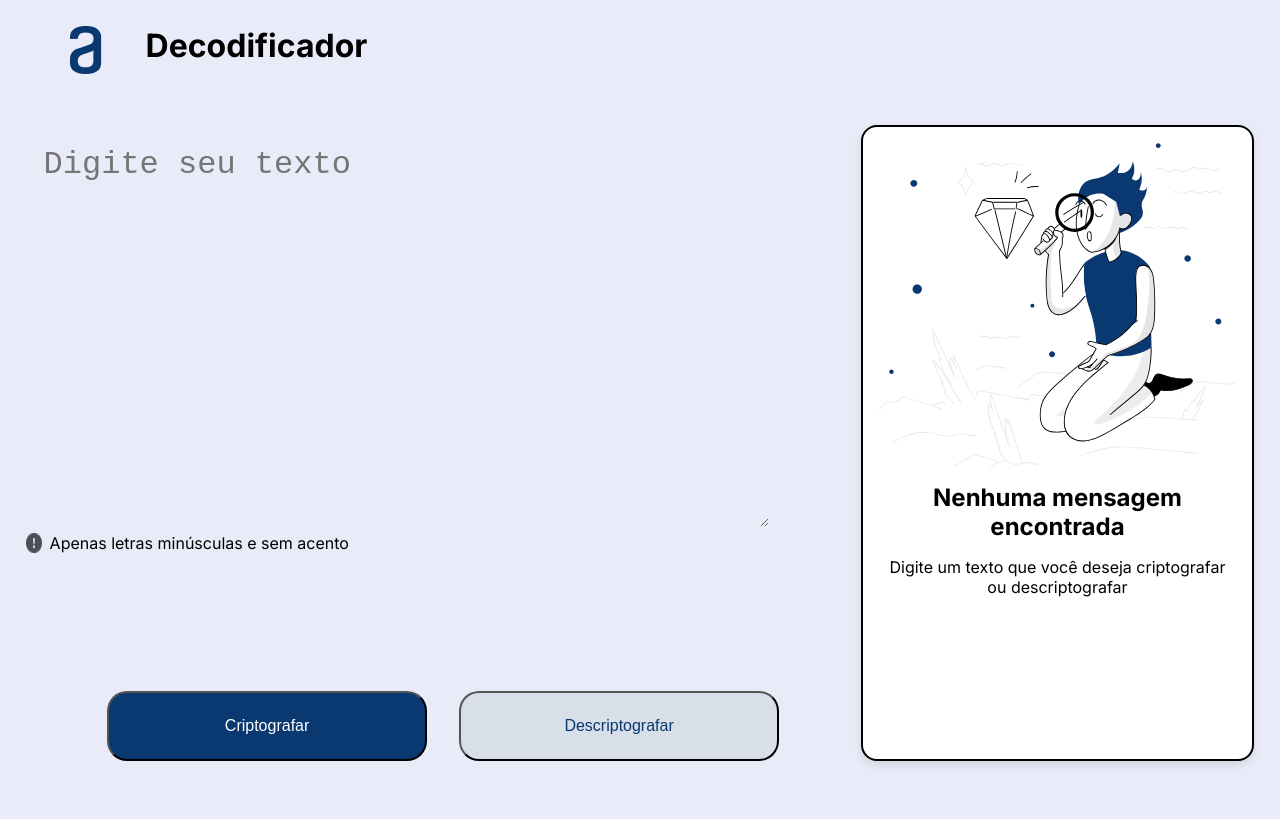
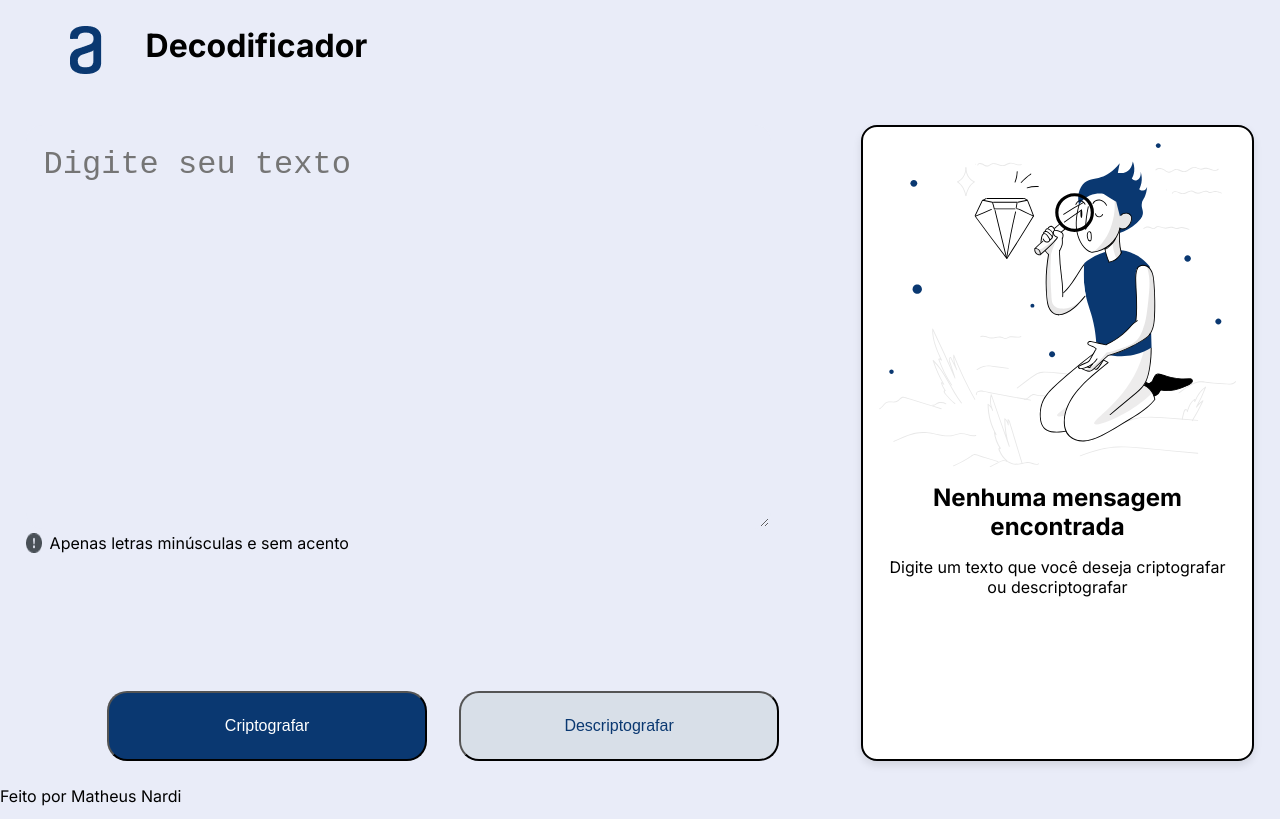
Before and after one commit to Matheus-Nardi/decodificador, a plain HTML site: page index.html in a window 1280 px wide. Drawn offline with Linux system fonts and the light colour scheme.

Commit message:
adicionando footer e mudando favicon

```diff
--- a/index.html
+++ b/index.html
@@ -4,7 +4,7 @@
     <meta charset="UTF-8" />
     <meta name="viewport" content="width=device-width, initial-scale=1.0" />
     <link rel="stylesheet" href="styles/style.css" />
-    <link rel="shortcut icon" href="assets/logoAlura.png" type="image/x-png" />
+    <link rel="shortcut icon" href="assets/detetive-particular.png" type="image/x-png" />
     <title>Decodificador</title>
   </head>
   <body>
@@ -58,8 +58,12 @@
         </div>
       </section>
     </main>
-    <foote>
-
+    <footer>
+      <p>Feito por Matheus Nardi</p>
+      <div>
+        <a href="https://github.com/Matheus-Nardi" target="_blank"><img src="assets/icons8-github-30.png" alt="" /></a>
+        <a href="www.linkedin.com/in/matheus-nardi" target="_blank"><img src="assets/icons8-linkedin-logo-30.png" alt="" /></a>
+      </div>
     </footer>
 
     <script src="app.js" defer></script>
```
